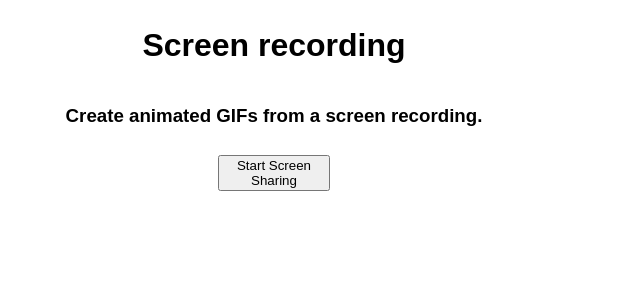
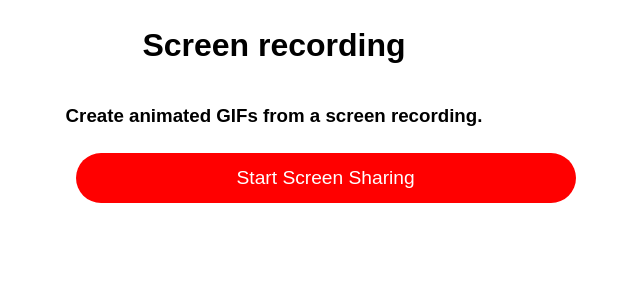
Before and after one commit to shahul85198/Screen-sharing, a React (Create React App) app in the folder screen-share/: page / in a window 1280 px wide. Shown: the top 300 px of the page, without its empty margins (366-1006 px from the left). Built offline with nearby package versions, Linux system fonts and the light colour scheme.

Commit message:
ChangesDid

```diff
--- a/screen-share/src/screencode/screen.jsx
+++ b/screen-share/src/screencode/screen.jsx
@@ -47,9 +47,10 @@ function Screen() {
     <div>
       {recordedVideoBlob && (
         <div
-          style={{ backgroundColor: 'grey', margin: 'auto', display: 'block' }}
+          style={{ width:'1000px' }}
         >
           <video
+            style ={{ width:'1000px'}}
             ref={videoRef}
             autoPlay
             playsInline
@@ -62,6 +63,7 @@ function Screen() {
         !recordedVideoBlob && (
           <div
             style={{
+
               backgroundColor: 'grey',
               margin: 'auto',
               display: 'block',
@@ -70,12 +72,12 @@ function Screen() {
             <video ref={videoRef} autoPlay playsInline muted />
           </div>
         )}
-      <div style={{ width: '80%', margin: 'auto', paddingTop: 10 }}>
+      <div style={{ width: '80%', margin: 'auto', }}>
         {!showScreen && (
           <button
             onClick={startCapture}
             ref={startRef}
-            className="btn btn-primary"
+            className="button-start"
           >
             Start Screen Sharing
           </button>
@@ -84,7 +86,7 @@ function Screen() {
           <button
             onClick={stopCapture}
             ref={stopRef}
-            className="btn btn-secondary"
+            className="button-stop"
           >
             Stop
           </button>
```
